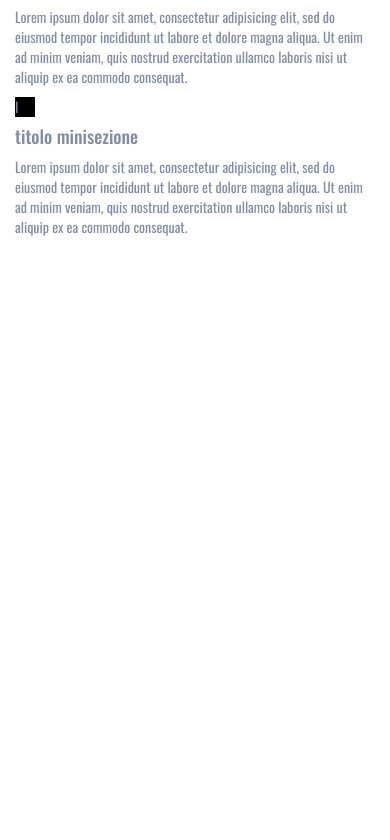
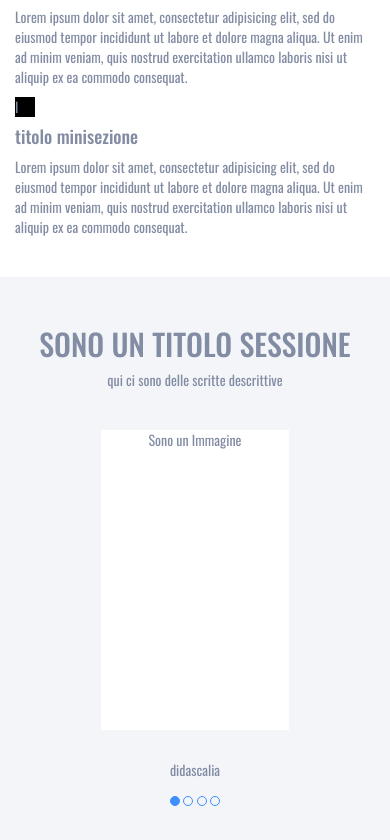
Before and after one commit to dalessio-federico/html-css-digitalocean, a plain HTML site: page index.html in a window 390 px wide. Shown: the part 1630-2470 px from the top of the page. Before the commit the page ends 1907 px from the top, so only its background shows below. Drawn offline with nearby package versions, Linux system fonts and the light colour scheme.

Commit message:
Aggiunta Main sezione 3 + responsivity

```diff
--- a/css/master.css
+++ b/css/master.css
@@ -21,6 +21,10 @@ body {
 }
 .margin_bottom {
   margin-bottom: 30px;
+}
+
+.background_grey {
+  background-color: #f3f5f9;
 }
 /* inizio header */
 /* Impostazioni Nav fixed/top Header */
@@ -84,9 +88,6 @@ body {
 
 /* inizio main */
 /* impostazioni id affiliati */
-#affiliati {
-  background-color: #f3f5f9;
-}
 /* placeholder da cancellare */
 #affiliati .ms_placeholder {
   background-color: white;
@@ -108,13 +109,39 @@ list-style: none;
   border-left: 1px solid black;
   padding-bottom: 20px;
 }
-
+/* placeholder da cancellare */
 #info_deploy .ms_placeholder {
   height: 20px;
   width: 20px;
   background-color: black;
 }
+/* placeholder da cancellare */
 /* fine impostazioni info deploy */
+
+/* impostazioni info designed */
+#info_designed .ms_resized {
+  width: 60%;
+  margin: 0 auto;
+}
+
+#info_designed .ms_resized .ms_placeholder {
+  display: inline-block;
+  width: 80%;
+  height: 300px;
+  background-color: white;
+}
+
+#info_designed .ms_tre_puntini .ms_puntino {
+  display: inline-block;
+  height: 10px;
+  width: 10px;
+  border: 1px solid #408fff;
+  border-radius: 50%;
+}
+#info_designed .ms_tre_puntini .ms_puntino:first-child {
+  background-color: #408fff
+}
+/* impostazioni info designed */
 /* fine main */
 
 /* custom media query */
--- a/index.html
+++ b/index.html
@@ -84,7 +84,7 @@
 
     <!-- inizio main -->
     <main>
-      <div id="affiliati" class="padding_bottom padding_top">
+      <div id="affiliati" class="padding_bottom padding_top background_grey">
         <div class="container text-center">
           <div class="row">
             <h4>Qui ci va scritto qualcosa</h4>
@@ -167,6 +167,28 @@
           </div>
         </div>
       </div>
+      <div id="info_designed" class="text-center padding_bottom padding_top background_grey">
+          <div class="text-center padding_bottom">
+            <h2>SONO UN TITOLO SESSIONE</h2>
+            <p>qui ci sono delle scritte descrittive</p>
+          </div>
+            <div class="ms_resized">
+              <div class="glyphicon glyphicon-chevron-left hidden-xs"></div>
+              <div class="ms_placeholder">
+                <p>Sono un Immagine</p>
+              </div>
+              <div class="glyphicon glyphicon-chevron-right hidden-xs"></div>
+              <p class="padding_top">didascalia</p>
+              <div class="ms_tre_puntini">
+                <div class="ms_puntino"></div>
+                <div class="ms_puntino"></div>
+                <div class="ms_puntino"></div>
+                <div class="ms_puntino"></div>
+              </div>
+            </div>
+          </div>
+        </div>
+      </div>
 
     </main>
     <!-- fine main -->
```
